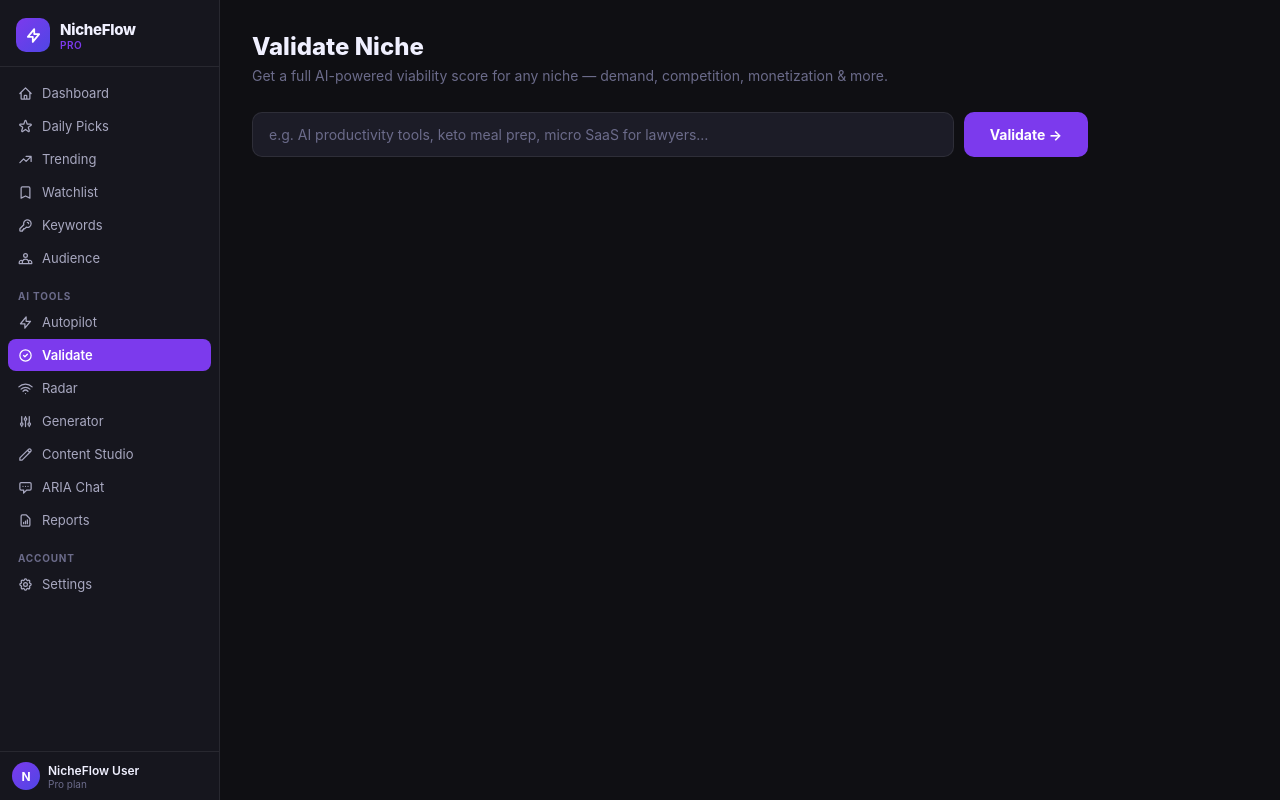
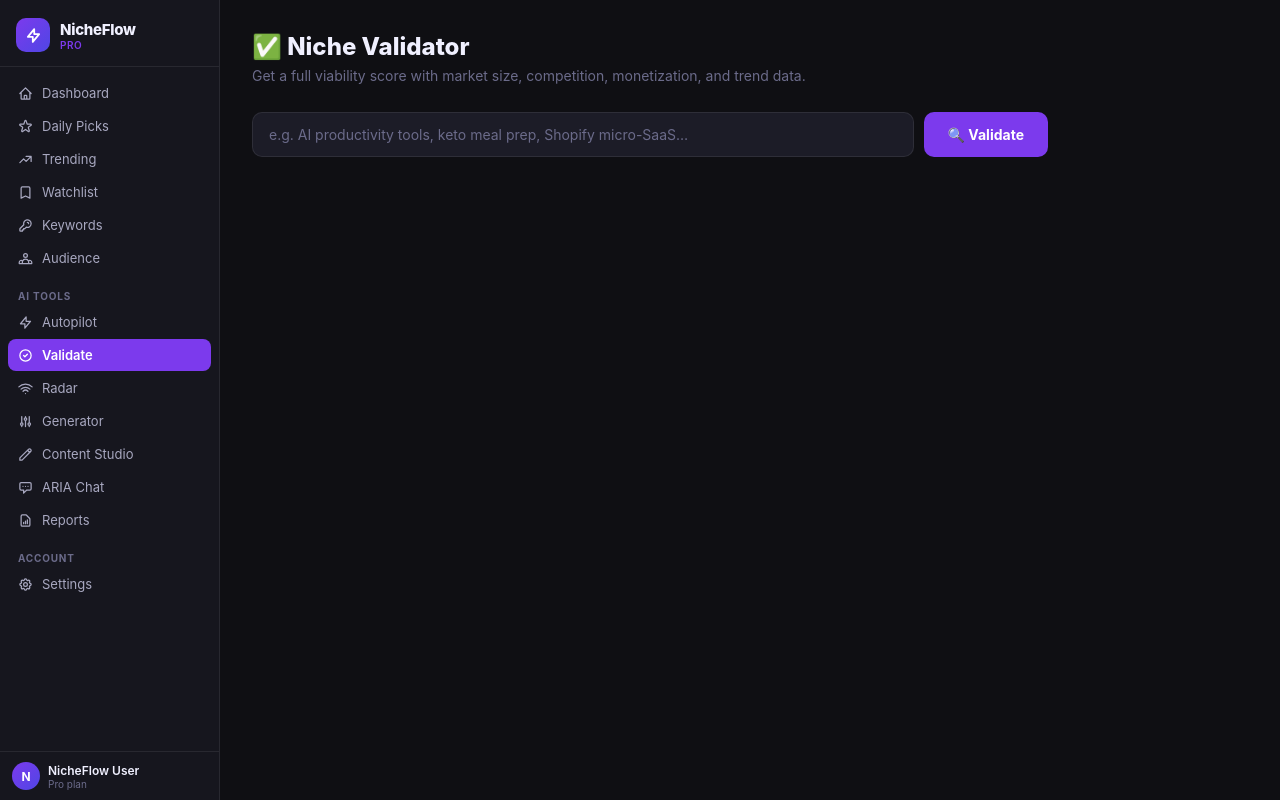
Before and after one commit to NicheFlow1/nicheflow-saas, a Next.js app: page /validate in a window 1280 px wide. Built offline with nearby package versions, Linux system fonts and the light colour scheme.

Commit message:
fix: validate saves to DB + cross-links

```diff
--- a/src/app/validate/page.tsx
+++ b/src/app/validate/page.tsx
@@ -8,221 +8,114 @@ const SB = createClient(
   'eyJhbGciOiJIUzI1NiIsInR5cCI6IkpXVCJ9.eyJpc3MiOiJzdXBhYmFzZSIsInJlZiI6ImFpbmNtcHhva21zeWd5Z2h2dG5tIiwicm9sZSI6ImFub24iLCJpYXQiOjE3NzQyODQ4NzAsImV4cCI6MjA4OTg2MDg3MH0.qy9k6S3pgNv7CPnvJlgqeGzgzHBB0J59cCWVsbSa75U'
 );
 
-type Result = {
-  niche: string;
-  overall_score: number;
-  market_size: string;
-  competition: string;
-  trend: string;
-  monetization_potential: string;
-  time_to_profit: string;
-  verdict: string;
-  scores: { label: string; value: number; color: string }[];
-  pros: string[];
-  cons: string[];
-  next_steps: string[];
-  keywords: string[];
-};
-
-function ScoreRing({ score, size = 80 }: { score: number; size?: number }) {
-  const color = score >= 80 ? '#10b981' : score >= 60 ? '#f59e0b' : '#ef4444';
-  const r = (size / 2) - 6;
-  const circ = 2 * Math.PI * r;
-  const dash = (score / 100) * circ;
-  return (
-    <svg width={size} height={size} style={{ transform: 'rotate(-90deg)' }}>
-      <circle cx={size/2} cy={size/2} r={r} fill="none" stroke="var(--bg-elevated)" strokeWidth="6"/>
-      <circle cx={size/2} cy={size/2} r={r} fill="none" stroke={color} strokeWidth="6"
-        strokeDasharray={`${dash} ${circ}`} strokeLinecap="round"/>
-      <text x="50%" y="50%" dominantBaseline="middle" textAnchor="middle"
-        style={{ transform: 'rotate(90deg)', transformOrigin: '50% 50%', fill: color, fontSize: size/4, fontWeight: 800 }}>
-        {score}
-      </text>
-    </svg>
-  );
-}
-
 export default function ValidatePage() {
   const [niche, setNiche] = useState('');
   const [loading, setLoading] = useState(false);
-  const [result, setResult] = useState<Result | null>(null);
+  const [result, setResult] = useState<any>(null);
   const [error, setError] = useState('');
   const [saved, setSaved] = useState(false);
 
-  const validate = async () => {
+  const run = async () => {
     if (!niche.trim()) return;
     setLoading(true); setError(''); setResult(null); setSaved(false);
     try {
       const res = await fetch('/api/autopilot', {
         method: 'POST',
-        headers: { 'Content-Type': 'application/json' },
+        headers: {'Content-Type':'application/json'},
         body: JSON.stringify({ action: 'validate_niche', niche: niche.trim() }),
       });
       const data = await res.json();
       if (data.error) throw new Error(data.error);
-      const r: Result = {
-        niche: niche.trim(),
-        overall_score: data.overall_score ?? data.score ?? 75,
-        market_size: data.market_size ?? 'Medium',
-        competition: data.competition ?? 'Medium',
-        trend: data.trend ?? 'Stable',
-        monetization_potential: data.monetization_potential ?? '$2k–$8k/mo',
-        time_to_profit: data.time_to_profit ?? '3–6 months',
-        verdict: data.verdict ?? data.summary ?? 'Solid niche with room to grow.',
-        scores: data.scores ?? [
-          { label: 'Market Demand', value: data.demand_score ?? 78, color: '#7c3aed' },
-          { label: 'Competition', value: data.competition_score ?? 65, color: '#f59e0b' },
-          { label: 'Monetization', value: data.monetization_score ?? 82, color: '#10b981' },
-          { label: 'Trend Strength', value: data.trend_score ?? 71, color: '#3b82f6' },
-        ],
-        pros: data.pros ?? data.opportunities ?? ['Growing audience', 'Low barrier to entry', 'Multiple monetization paths'],
-        cons: data.cons ?? data.risks ?? ['Requires content consistency', 'Takes 3–6 months to see results'],
-        next_steps: data.next_steps ?? ['Research top 10 competitors', 'Build keyword list', 'Create lead magnet'],
-        keywords: data.keywords ?? [],
-      };
-      setResult(r);
-      // save to DB
+      setResult(data);
+      // Save to DB
       const { data: { session } } = await SB.auth.getSession();
       if (session) {
         await SB.from('validation_reports').insert({
           user_id: session.user.id,
-          niche: r.niche,
-          score: r.overall_score,
-          result: r,
+          niche: niche.trim(),
+          score: data.overall_score ?? 0,
+          result: data,
         }).catch(() => {});
+        setSaved(true);
       }
-    } catch (e) {
-      setError('Analysis failed. Check connection or try again.');
-    } finally {
-      setLoading(false);
+    } catch (e: any) {
+      setError(e.message || 'Validation failed.');
     }
+    setLoading(false);
   };
 
-  const saveToWatchlist = async () => {
-    if (!result) return;
-    const { data: { session } } = await SB.auth.getSession();
-    if (session) {
-      await SB.from('watchlist').insert({ user_id: session.user.id, niche: result.niche, score: result.overall_score }).catch(() => {});
-    }
-    setSaved(true);
-  };
+  const scoreColor = (s: number) => s >= 70 ? '#10b981' : s >= 40 ? '#f59e0b' : '#ef4444';
 
   return (
-    <div style={{ padding: '32px', maxWidth: '900px' }}>
-      <div style={{ marginBottom: '28px' }}>
-        <h1 style={{ fontSize: '24px', fontWeight: 800, color: 'var(--text-primary)', margin: '0 0 6px' }}>Validate Niche</h1>
-        <p style={{ color: 'var(--text-muted)', fontSize: '14px', margin: 0 }}>Get a full AI-powered viability score for any niche — demand, competition, monetization & more.</p>
+    <div style={{padding:'32px', maxWidth:'860px'}}>
+      <div style={{marginBottom:'28px'}}>
+        <h1 style={{fontSize:'24px', fontWeight:800, color:'var(--text-primary)', margin:'0 0 6px'}}>✅ Niche Validator</h1>
+        <p style={{color:'var(--text-muted)', fontSize:'14px', margin:0}}>Get a full viability score with market size, competition, monetization, and trend data.</p>
       </div>
 
-      {/* Search */}
-      <div style={{ display: 'flex', gap: '10px', marginBottom: '28px' }}>
-        <input value={niche} onChange={e => setNiche(e.target.value)} onKeyDown={e => e.key === 'Enter' && validate()}
-          placeholder="e.g. AI productivity tools, keto meal prep, micro SaaS for lawyers…"
-          style={{ flex: 1, background: 'var(--bg-card)', border: '1px solid var(--border)', borderRadius: '10px', padding: '13px 16px', color: 'var(--text-primary)', fontSize: '14px', outline: 'none' }}/>
-        <button onClick={validate} disabled={loading} style={{ background: 'var(--accent)', color: '#fff', border: 'none', borderRadius: '10px', padding: '13px 26px', fontWeight: 700, fontSize: '14px', cursor: loading ? 'not-allowed' : 'pointer', opacity: loading ? 0.7 : 1, flexShrink: 0 }}>
-          {loading ? 'Analyzing…' : 'Validate →'}
+      <div style={{display:'flex', gap:'10px', marginBottom:'28px'}}>
+        <input value={niche} onChange={e => setNiche(e.target.value)} onKeyDown={e => e.key==='Enter' && run()}
+          placeholder="e.g. AI productivity tools, keto meal prep, Shopify micro-SaaS…"
+          style={{flex:1, background:'var(--bg-card)', border:'1px solid var(--border)', borderRadius:'10px', padding:'13px 16px', color:'var(--text-primary)', fontSize:'14px', outline:'none'}}/>
+        <button onClick={run} disabled={loading || !niche.trim()}
+          style={{background:'var(--accent)', color:'#fff', border:'none', borderRadius:'10px', padding:'13px 24px', fontWeight:700, fontSize:'14px', cursor:loading?'not-allowed':'pointer'}}>
+          {loading ? 'Validating…' : '🔍 Validate'}
         </button>
       </div>
 
-      {error && <div style={{ background: '#ef444422', border: '1px solid #ef4444', borderRadius: '10px', padding: '12px 16px', color: '#ef4444', fontSize: '13px', marginBottom: '20px' }}>⚠ {error}</div>}
-
-      {loading && (
-        <div style={{ textAlign: 'center', padding: '80px 0' }}>
-          <div style={{ width: 44, height: 44, border: '4px solid var(--border)', borderTopColor: 'var(--accent)', borderRadius: '50%', animation: 'spin 0.8s linear infinite', margin: '0 auto 16px' }}/>
-          <p style={{ color: 'var(--text-muted)', fontSize: '14px' }}>Running deep niche analysis…</p>
-        </div>
-      )}
+      {error && <p style={{color:'#ef4444', fontSize:'13px', marginBottom:'16px'}}>{error}</p>}
 
       {result && (
-        <div style={{ display: 'flex', flexDirection: 'column', gap: '16px', animation: 'fadeIn 0.4s ease' }}>
-          {/* Hero score card */}
-          <div style={{ background: 'var(--bg-card)', border: '1px solid var(--border)', borderRadius: '16px', padding: '28px', display: 'flex', gap: '28px', alignItems: 'center' }}>
-            <ScoreRing score={result.overall_score} size={100}/>
-            <div style={{ flex: 1 }}>
-              <h2 style={{ fontSize: '20px', fontWeight: 800, color: 'var(--text-primary)', margin: '0 0 6px' }}>{result.niche}</h2>
-              <p style={{ color: 'var(--text-secondary)', fontSize: '14px', lineHeight: 1.6, margin: '0 0 14px' }}>{result.verdict}</p>
-              <div style={{ display: 'flex', flexWrap: 'wrap', gap: '8px' }}>
-                {[
-                  { label: '📦 Market', value: result.market_size },
-                  { label: '⚔️ Competition', value: result.competition },
-                  { label: '📈 Trend', value: result.trend },
-                  { label: '💰 Revenue', value: result.monetization_potential },
-                  { label: '⏱ Profit Timeline', value: result.time_to_profit },
-                ].map(b => (
-                  <span key={b.label} style={{ background: 'var(--bg-elevated)', border: '1px solid var(--border)', borderRadius: '8px', padding: '4px 12px', fontSize: '12px', color: 'var(--text-secondary)' }}>
-                    <strong style={{ color: 'var(--text-primary)' }}>{b.label}:</strong> {b.value}
-                  </span>
-                ))}
-              </div>
+        <div style={{display:'grid', gap:'16px'}}>
+          {/* Score banner */}
+          <div style={{background:'var(--bg-card)', border:'1px solid var(--border)', borderRadius:'16px', padding:'24px', display:'flex', alignItems:'center', gap:'24px'}}>
+            <div style={{textAlign:'center', flexShrink:0}}>
+              <div style={{fontSize:'56px', fontWeight:900, color:scoreColor(result.overall_score??0), lineHeight:1}}>{result.overall_score ?? '—'}</div>
+              <div style={{fontSize:'11px', color:'var(--text-muted)', fontWeight:700, textTransform:'uppercase', marginTop:'4px'}}>Overall Score</div>
             </div>
-            {/* Action buttons */}
-            <div style={{ display: 'flex', flexDirection: 'column', gap: '8px', flexShrink: 0 }}>
-              <button onClick={saveToWatchlist} style={{ background: saved ? '#10b981' : 'var(--bg-elevated)', border: '1px solid var(--border)', borderRadius: '8px', color: saved ? '#fff' : 'var(--text-primary)', padding: '8px 16px', fontSize: '13px', fontWeight: 600, cursor: 'pointer' }}>
-                {saved ? '✓ Saved' : '+ Watchlist'}
-              </button>
-              <Link href={`/dashboard/keywords?q=${encodeURIComponent(result.niche)}`} style={{ background: 'var(--bg-elevated)', border: '1px solid var(--border)', borderRadius: '8px', color: 'var(--text-primary)', padding: '8px 16px', fontSize: '13px', fontWeight: 600, textDecoration: 'none', textAlign: 'center' }}>
-                Keywords →
-              </Link>
-              <Link href={`/autopilot?niche=${encodeURIComponent(result.niche)}`} style={{ background: 'var(--accent)', border: 'none', borderRadius: '8px', color: '#fff', padding: '8px 16px', fontSize: '13px', fontWeight: 600, textDecoration: 'none', textAlign: 'center' }}>
-                Full Report →
-              </Link>
+            <div style={{flex:1}}>
+              <div style={{fontSize:'18px', fontWeight:800, color:'var(--text-primary)', marginBottom:'6px'}}>{result.verdict || (result.overall_score>=70?'Strong opportunity':'Needs more research')}</div>
+              <p style={{color:'var(--text-muted)', fontSize:'13px', margin:'0 0 12px'}}>{result.summary || result.analysis || 'Analysis complete.'}</p>
+              {saved && <span style={{fontSize:'11px', color:'#10b981', fontWeight:600}}>✅ Saved to Reports</span>}
             </div>
           </div>
 
-          {/* Score breakdown */}
-          <div style={{ background: 'var(--bg-card)', border: '1px solid var(--border)', borderRadius: '16px', padding: '24px' }}>
-            <h3 style={{ fontSize: '15px', fontWeight: 700, color: 'var(--text-primary)', margin: '0 0 16px' }}>Score Breakdown</h3>
-            <div style={{ display: 'grid', gridTemplateColumns: '1fr 1fr', gap: '14px' }}>
-              {result.scores.map(s => (
-                <div key={s.label}>
-                  <div style={{ display: 'flex', justifyContent: 'space-between', marginBottom: '6px' }}>
-                    <span style={{ fontSize: '13px', color: 'var(--text-secondary)' }}>{s.label}</span>
-                    <span style={{ fontSize: '13px', fontWeight: 700, color: s.color }}>{s.value}/100</span>
-                  </div>
-                  <div style={{ height: 8, background: 'var(--bg-elevated)', borderRadius: 999 }}>
-                    <div style={{ width: `${s.value}%`, height: '100%', background: s.color, borderRadius: 999, transition: 'width 0.8s ease' }}/>
-                  </div>
+          {/* Sub-scores */}
+          {result.scores && (
+            <div style={{display:'grid', gridTemplateColumns:'repeat(auto-fit, minmax(160px,1fr))', gap:'12px'}}>
+              {Object.entries(result.scores).map(([k,v]: [string,any]) => (
+                <div key={k} style={{background:'var(--bg-card)', border:'1px solid var(--border)', borderRadius:'12px', padding:'16px', textAlign:'center'}}>
+                  <div style={{fontSize:'24px', fontWeight:800, color:scoreColor(Number(v))}}>{v}</div>
+                  <div style={{fontSize:'11px', color:'var(--text-muted)', marginTop:'4px', textTransform:'capitalize'}}>{k.replace(/_/g,' ')}</div>
                 </div>
               ))}
             </div>
-          </div>
+          )}
 
-          {/* Pros / Cons */}
-          <div style={{ display: 'grid', gridTemplateColumns: '1fr 1fr', gap: '16px' }}>
-            <div style={{ background: 'var(--bg-card)', border: '1px solid #10b98133', borderRadius: '16px', padding: '20px' }}>
-              <h3 style={{ fontSize: '14px', fontWeight: 700, color: '#10b981', margin: '0 0 12px' }}>✅ Opportunities</h3>
-              {result.pros.map((p, i) => <div key={i} style={{ fontSize: '13px', color: 'var(--text-secondary)', padding: '4px 0', borderBottom: i < result.pros.length-1 ? '1px solid var(--border-subtle)' : 'none' }}>• {p}</div>)}
-            </div>
-            <div style={{ background: 'var(--bg-card)', border: '1px solid #ef444433', borderRadius: '16px', padding: '20px' }}>
-              <h3 style={{ fontSize: '14px', fontWeight: 700, color: '#ef4444', margin: '0 0 12px' }}>⚠️ Risks</h3>
-              {result.cons.map((c, i) => <div key={i} style={{ fontSize: '13px', color: 'var(--text-secondary)', padding: '4px 0', borderBottom: i < result.cons.length-1 ? '1px solid var(--border-subtle)' : 'none' }}>• {c}</div>)}
-            </div>
-          </div>
-
-          {/* Next steps */}
-          <div style={{ background: 'var(--bg-card)', border: '1px solid var(--border)', borderRadius: '16px', padding: '24px' }}>
-            <h3 style={{ fontSize: '15px', fontWeight: 700, color: 'var(--text-primary)', margin: '0 0 14px' }}>🗺 Next Steps</h3>
-            <div style={{ display: 'flex', flexDirection: 'column', gap: '10px' }}>
-              {result.next_steps.map((s, i) => (
-                <div key={i} style={{ display: 'flex', gap: '12px', alignItems: 'flex-start' }}>
-                  <div style={{ width: 24, height: 24, borderRadius: '50%', background: 'var(--accent)', color: '#fff', fontSize: '12px', fontWeight: 700, display: 'flex', alignItems: 'center', justifyContent: 'center', flexShrink: 0 }}>{i+1}</div>
-                  <span style={{ fontSize: '13px', color: 'var(--text-secondary)', paddingTop: '3px' }}>{s}</span>
-                </div>
-              ))}
-            </div>
-          </div>
-
-          {/* Keywords */}
-          {result.keywords.length > 0 && (
-            <div style={{ background: 'var(--bg-card)', border: '1px solid var(--border)', borderRadius: '16px', padding: '20px' }}>
-              <h3 style={{ fontSize: '14px', fontWeight: 700, color: 'var(--text-primary)', margin: '0 0 12px' }}>🔑 Top Keywords</h3>
-              <div style={{ display: 'flex', flexWrap: 'wrap', gap: '8px' }}>
-                {result.keywords.map(k => (
-                  <span key={k} style={{ background: 'var(--bg-elevated)', color: 'var(--accent)', border: '1px solid var(--border)', borderRadius: '6px', padding: '4px 10px', fontSize: '12px' }}>{k}</span>
-                ))}
-              </div>
+          {/* Key data */}
+          {(result.market_size || result.competition_level || result.trend) && (
+            <div style={{display:'grid', gridTemplateColumns:'1fr 1fr 1fr', gap:'12px'}}>
+              {result.market_size && <div style={{background:'var(--bg-card)', border:'1px solid var(--border)', borderRadius:'12px', padding:'16px'}}><div style={{fontSize:'11px', color:'var(--text-muted)', marginBottom:'6px'}}>MARKET SIZE</div><div style={{fontWeight:700, color:'var(--text-primary)'}}>{result.market_size}</div></div>}
+              {result.competition_level && <div style={{background:'var(--bg-card)', border:'1px solid var(--border)', borderRadius:'12px', padding:'16px'}}><div style={{fontSize:'11px', color:'var(--text-muted)', marginBottom:'6px'}}>COMPETITION</div><div style={{fontWeight:700, color:'var(--text-primary)'}}>{result.competition_level}</div></div>}
+              {result.trend && <div style={{background:'var(--bg-card)', border:'1px solid var(--border)', borderRadius:'12px', padding:'16px'}}><div style={{fontSize:'11px', color:'var(--text-muted)', marginBottom:'6px'}}>TREND</div><div style={{fontWeight:700, color:'var(--text-primary)'}}>{result.trend}</div></div>}
             </div>
           )}
+
+          {/* CTA */}
+          <div style={{display:'flex', gap:'10px'}}>
+            <Link href={`/autopilot?niche=${encodeURIComponent(niche)}`}
+              style={{background:'var(--accent)', color:'#fff', borderRadius:'10px', padding:'12px 24px', textDecoration:'none', fontSize:'14px', fontWeight:700}}>
+              ⚡ Run Full Autopilot →
+            </Link>
+            <Link href={`/keywords?seed=${encodeURIComponent(niche)}`}
+              style={{background:'var(--bg-card)', border:'1px solid var(--border)', color:'var(--text-primary)', borderRadius:'10px', padding:'12px 20px', textDecoration:'none', fontSize:'14px', fontWeight:600}}>
+              🔑 Find Keywords →
+            </Link>
+            <Link href="/projects"
+              style={{background:'var(--bg-card)', border:'1px solid var(--border)', color:'var(--text-primary)', borderRadius:'10px', padding:'12px 20px', textDecoration:'none', fontSize:'14px', fontWeight:600}}>
+              📁 View Reports →
+            </Link>
+          </div>
         </div>
       )}
     </div>
```
